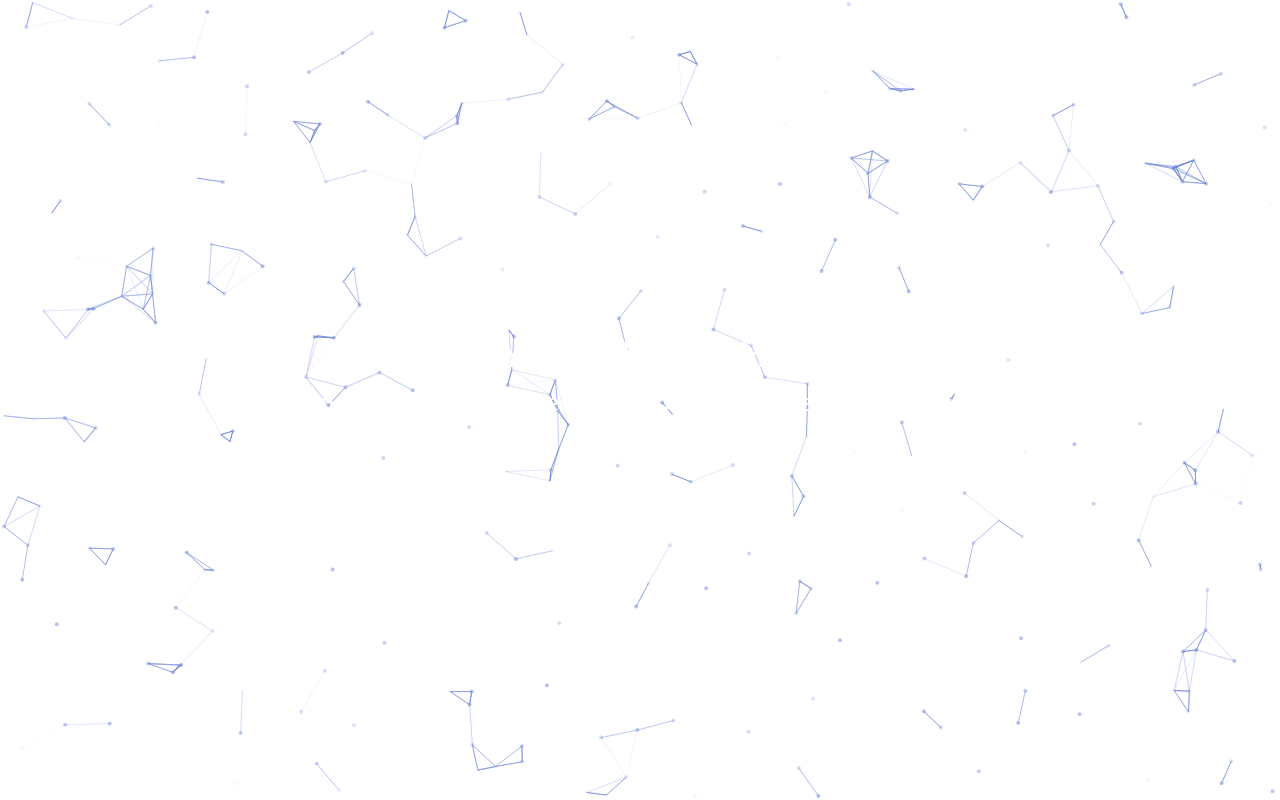
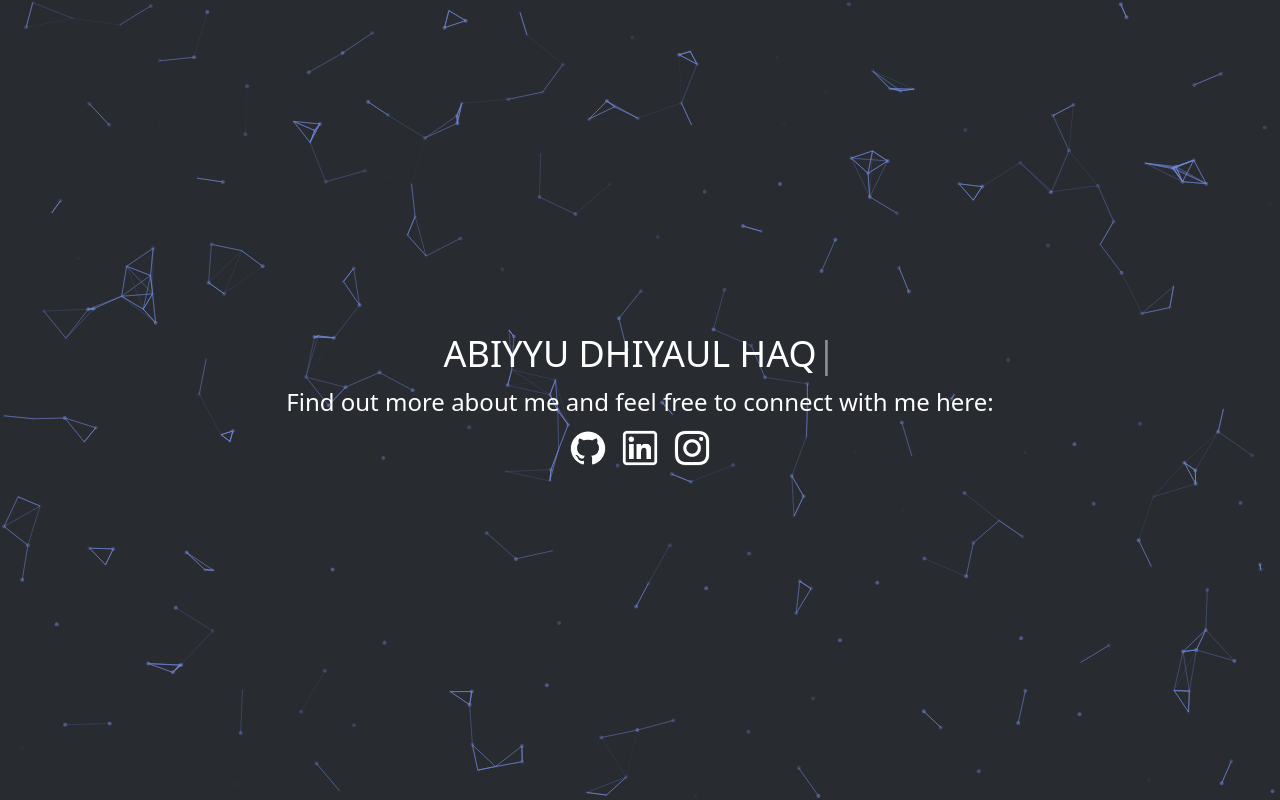
Before and after one commit to Enotherms/portofolio_v1.3, a React (Create React App) app: page / in a window 1280 px wide. Shown: the top 800 px of the page. Built offline with nearby package versions, Linux system fonts and the light colour scheme.

Commit message:
modified:   src/App.js 	modified:   src/components/Particle.jsx

```diff
--- a/src/App.js
+++ b/src/App.js
@@ -7,7 +7,7 @@ import Skill from "./pages/Skill";
 function App() {
 
   return (
-    <div className="">
+    <div className="bg-[#282b30]">
       <Particle />
       <Home />
       <About />
--- a/src/components/Particle.jsx
+++ b/src/components/Particle.jsx
@@ -111,13 +111,6 @@ function Particle() {
 						type: "inline",
 						url: "https://particles.js.org/images/hollowknight.svg",
 					},
-					background: {
-						color: "#transparent",
-						image: "",
-						position: "50% 50%",
-						repeat: "no-repeat",
-						size: "cover",
-					},
 					retina_detect: true,
 				}}
 			/>
```
